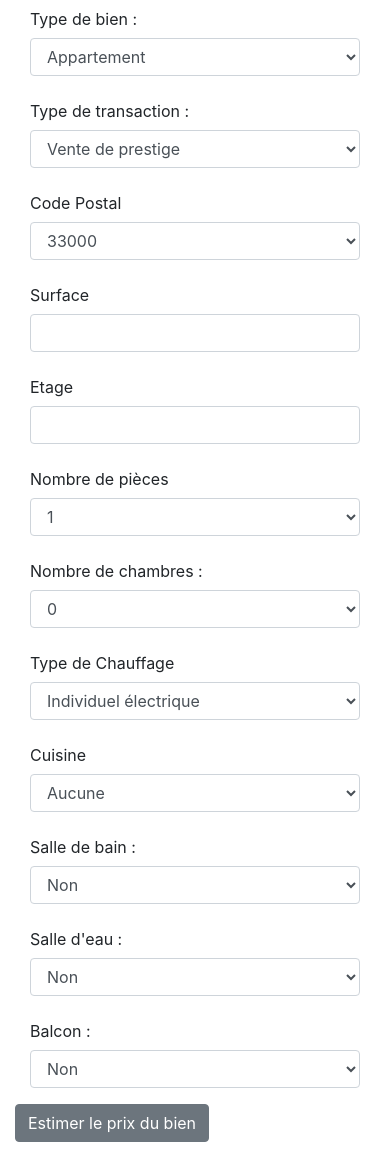
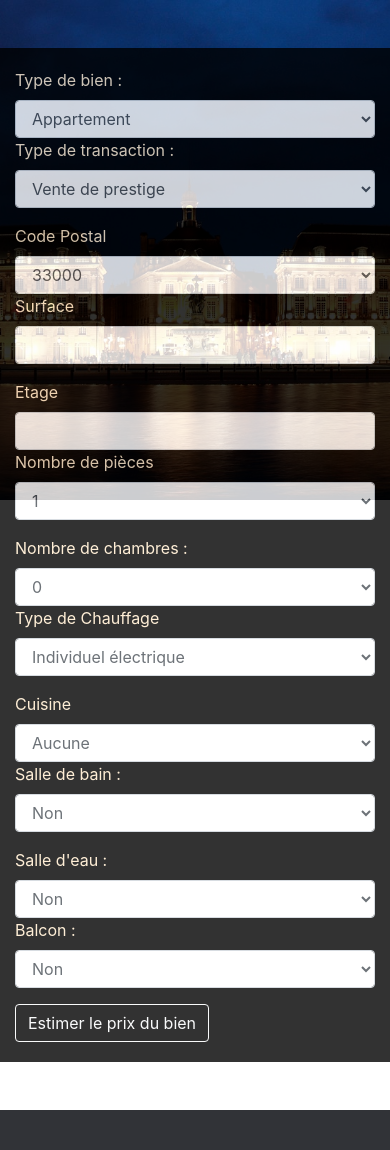
Before and after one commit to Simplon-IA-Bdx-1/realestate-ange-de-la-ville, a Flask app: page / in a window 390 px wide. Shown: the part 56-1206 px from the top of the page. After the commit the page ends 1166 px from the top, so only its background shows below. Run offline with Flask 2, Linux system fonts and the light colour scheme; parts of the project's set-up code (start-up, migrations or seed data) failed here and were passed over; some libraries are stand-ins or nearby versions.

Commit message:
Add images

```diff
--- a/app/templates/index.html
+++ b/app/templates/index.html
@@ -8,7 +8,55 @@
     <!-- Bootstrap CSS -->
     <link rel="stylesheet" href="https://stackpath.bootstrapcdn.com/bootstrap/4.4.1/css/bootstrap.min.css" integrity="sha384-Vkoo8x4CGsO3+Hhxv8T/Q5PaXtkKtu6ug5TOeNV6gBiFeWPGFN9MuhOf23Q9Ifjh" crossorigin="anonymous">
 
-    <title>SeLogerML - Prédiction</title>
+    <title>Ange de la ville - Logs Prédiction</title>
+    <style>
+    #parallax-image{
+      background-image: url("/static/bordeaux.jpg");
+      height: 500px;
+      margin-bottom: 50px;
+      background-attachment: fixed;
+      background-position: center;
+      background-repeat: no-repeat;
+      background-size: cover;
+
+
+    }
+    #form-contenaire{
+      background-color: black;
+      opacity: 0.80;
+
+      padding-top: 20px;
+      padding-bottom: 20px;
+      animation: 3s ease-in 1s reverse both running slidein;
+    }
+    form{
+
+
+
+      float: none;
+      margin: 0 auto;
+    }
+    label{
+      color: blanchedalmond;
+    }
+    input{
+      opacity: 1;
+    }
+    select{
+      opacity: 1;
+    }
+    h1{
+        color: blanchedalmond;
+
+    }
+    h3{
+        color: blanchedalmond;
+
+    }
+    h2{
+        color:blanchedalmond;
+    }
+    </style>
   </head>
   <body>
 
@@ -26,27 +74,21 @@
           </ul>
         </div>
       </nav>
-
-
-
-    <div class="row" class="col-md-12">
-
-        <div class="col-md-7">
-          <form action="./predict" method="post" class="col-sm-9">
-            <div class="form-group">
-              <label for="typedebien" class="col-sm-4 col-form-label">Type de bien :</label>
-              <div class="col-sm-8">
+      <div id="parallax-image">
+        <div class="container py-5">
+          <div class="row h-100" id="form-contenaire">
+            <form action="./predict" method="post" class="col-md-10 center">
+              <div class="form-group row">
+                <div class="col-sm-6">
+                  <label for="typedebien">Type de bien :</label>
                   <select name="typedebien" class="form-control">
                     <option value="Appartement" selected>Appartement</option>
                     <option value="Maison / Villa">Maison / Villa</option>
                   </select>
                 </div>
-            </div>
 
-
-            <div class="form-group">
-                <label for="typedetransaction" class="col-sm-4 col-form-label">Type de transaction :</label>
-                <div class="col-sm-8">
+                <div class="col-sm-6">
+                  <label for="typedetransaction">Type de transaction :</label>
                   <select name="typedetransaction" class="form-control">
                     <option value="['vente de prestige']">Vente de prestige</option>
                     <option value="['vente']">Vente</option>
@@ -54,9 +96,10 @@
                 </div>
               </div>
 
-            <div class="form-group">
-              <label for="codepostal" class="col-sm-4 col-form-label">Code Postal</label>
-              <div class="col-sm-8">
+
+                <div class="form-group row">
+                  <div class="col-sm-6">
+                    <label for="codepostal">Code Postal</label>
                     <select name="codepostal" class="form-control">
                       <option value="33000">33000</option>
                       <option value="33100">33100</option>
@@ -65,29 +108,23 @@
                       <option value="33000">33800</option>
                     </select>
                   </div>
-            </div>
 
-            <div class="form-group">
-              <label for="surface" class="col-sm-4 col-form-label">Surface</label>
-              <div class="col-sm-8">
+
+                  <div class="col-sm-6">
+                    <label for="surface">Surface</label>
                     <input type="number" class="form-control" name="surface">
                   </div>
                 </div>
 
 
-            <div class="form-group">
-                <label for="etage" class="col-sm-4 col-form-label">Etage</label>
-                <div class="col-sm-8">
-
+                <div class="form-group row">
+                  <div class="col-sm-6">
+                    <label for="etage">Etage</label>
                     <input type="number" class="form-control" name="etage">
-
-                </div>
                   </div>
 
-
-            <div class="form-group">
-              <label for="nb_pieces" class="col-sm-4 col-form-label">Nombre de pièces</label>
-              <div class="col-sm-8">
+                  <div class="col-sm-6">
+                    <label for="nb_pieces">Nombre de pièces</label>
                     <select name="nb_pieces" class="form-control">
                       <option value="1" selected>1</option>
                       <option value="2">2</option>
@@ -104,9 +141,9 @@
                 </div>
 
 
-            <div class="form-group">
-                <label for="nb_chambres" class="col-sm-4 col-form-label">Nombre de chambres :</label>
-                <div class="col-sm-8">
+                <div class="form-group row">
+                  <div class="col-sm-6">
+                    <label for="nb_chambres">Nombre de chambres :</label>
                     <select name="nb_chambres" class="form-control">
                       <option value="0" selected>0</option>
                       <option value="1">1</option>
@@ -121,17 +158,10 @@
                       <option value="8">10</option>
                     </select>
                 </div>
-              </div>
 
 
-
-
-
-            <!-- <hr class="my-4">  -->
-
-            <div class="form-group">
-              <label for="idtypechauffage" class="col-sm-4 col-form-label">Type de Chauffage</label>
-              <div class="col-sm-8">
+                <div class="col-sm-6">
+                  <label for="idtypechauffage">Type de Chauffage</label>
                   <select name="idtypechauffage" class="form-control">
                     <option value="individuel">Individuel électrique</option>
                     <option value="individuel électrique">Individuel électrique</option>
@@ -147,9 +177,9 @@
                 </div>
               </div>
 
-            <div class="form-group">
-              <label for="idtypecuisine" class="col-sm-4 col-form-label">Cuisine</label>
-              <div class="col-sm-8">
+              <div class="form-group row">
+                <div class="col-sm-6">
+                  <label for="idtypecuisine">Cuisine</label>
                   <select name="idtypecuisine" class="form-control">
                     <option value="aucune">Aucune</option>
                     <option value="coin cuisine">Coin cuisine</option>
@@ -160,13 +190,9 @@
                     <option value="américaine équipée">américaine équipée</option>
                   </select>
                 </div>
-            </div>
 
-
-
-            <div class="form-group">
-                <label for="si_sdbain" class="col-sm-4 col-form-label">Salle de bain :</label>
-                <div class="col-sm-8">
+                <div class="col-sm-6">
+                  <label for="si_sdbain">Salle de bain :</label>
                   <select name="si_sdbain" class="form-control">
                     <option value="0" selected>Non</option>
                     <option value="1">Oui</option>
@@ -174,21 +200,17 @@
                 </div>
               </div>
 
-
-            <div class="form-group">
-                <label for="si_sdEau" class="col-sm-4 col-form-label">Salle d'eau :</label>
-                <div class="col-sm-8">
+              <div class="form-group row">
+                <div class="col-sm-6">
+                  <label for="si_sdEau">Salle d'eau :</label>
                   <select name="si_sdEau" class="form-control">
                     <option value="0" selected>Non</option>
                     <option value="1">Oui</option>
                   </select>
                 </div>
-            </div>
 
-
-            <div class="form-group">
-              <label for="si_balcon" class="col-sm-4 col-form-label">Balcon :</label>
-              <div class="col-sm-8">
+                <div class="col-sm-6">
+                  <label for="si_balcon">Balcon :</label>
                   <select name="si_balcon" class="form-control">
                     <option value="0" selected>Non</option>
                     <option value="1">Oui</option>
@@ -198,18 +220,10 @@
 
 
 
-            <button type="submit" class="btn btn-secondary">Estimer le prix du bien</button>
+            <button type="submit" class="btn btn-outline-light">Estimer le prix du bien</button>
           </form>
-
-
           </div>
-
-            <div class="col-md-5">
-                <h3 class="text-center">{{ prediction_text }}</h3>
-                <h2 class="text-center">{{ prediction_prix }}</h2>
         </div>
-
-
       </div>
 
 
```
Also changed, not shown: app/static/ange1_300.png (added), app/static/bordeaux.jpg (added), app/static/interdit.png (added). Lines whose indentation alone changed are shown as unchanged.
